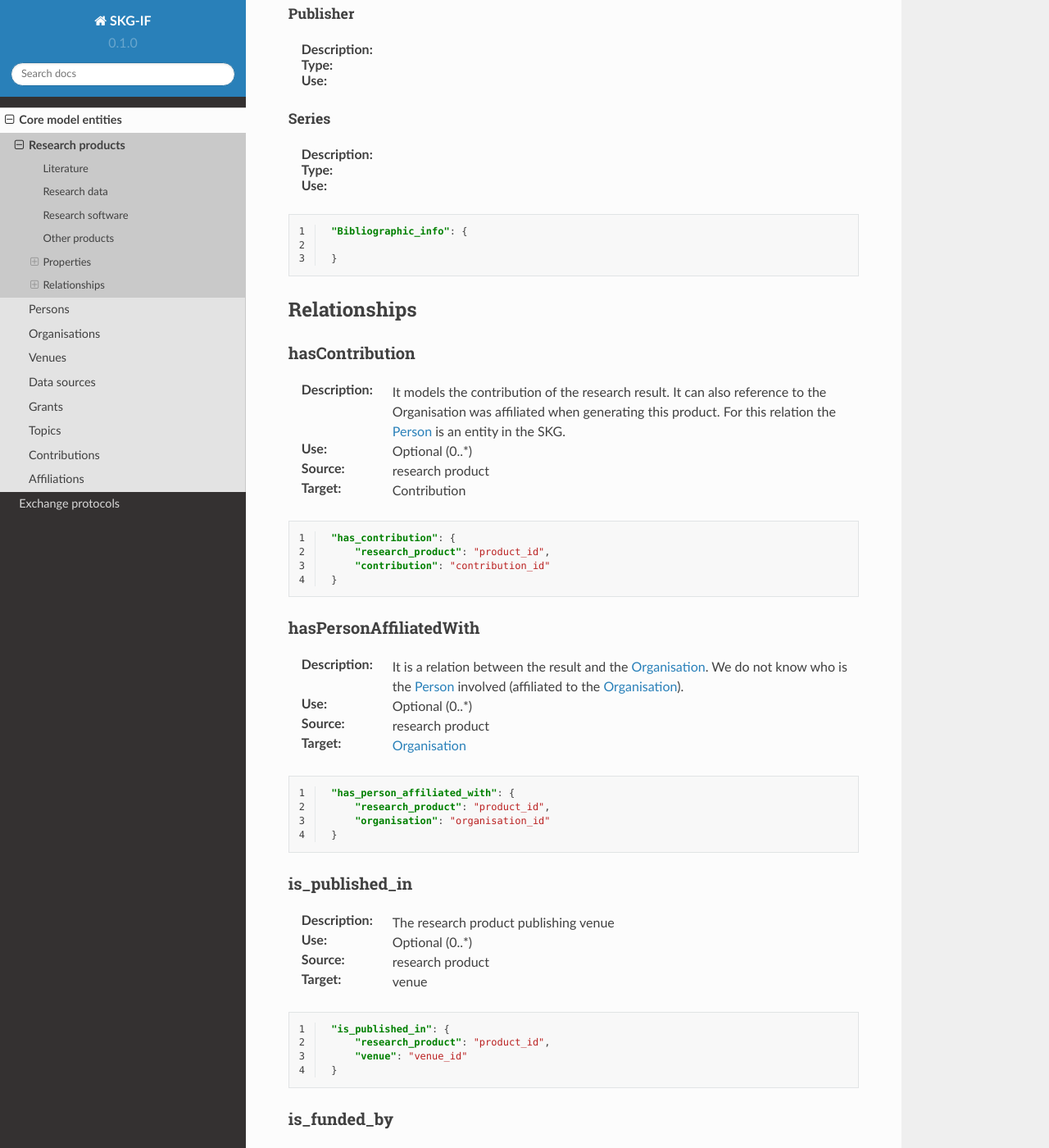
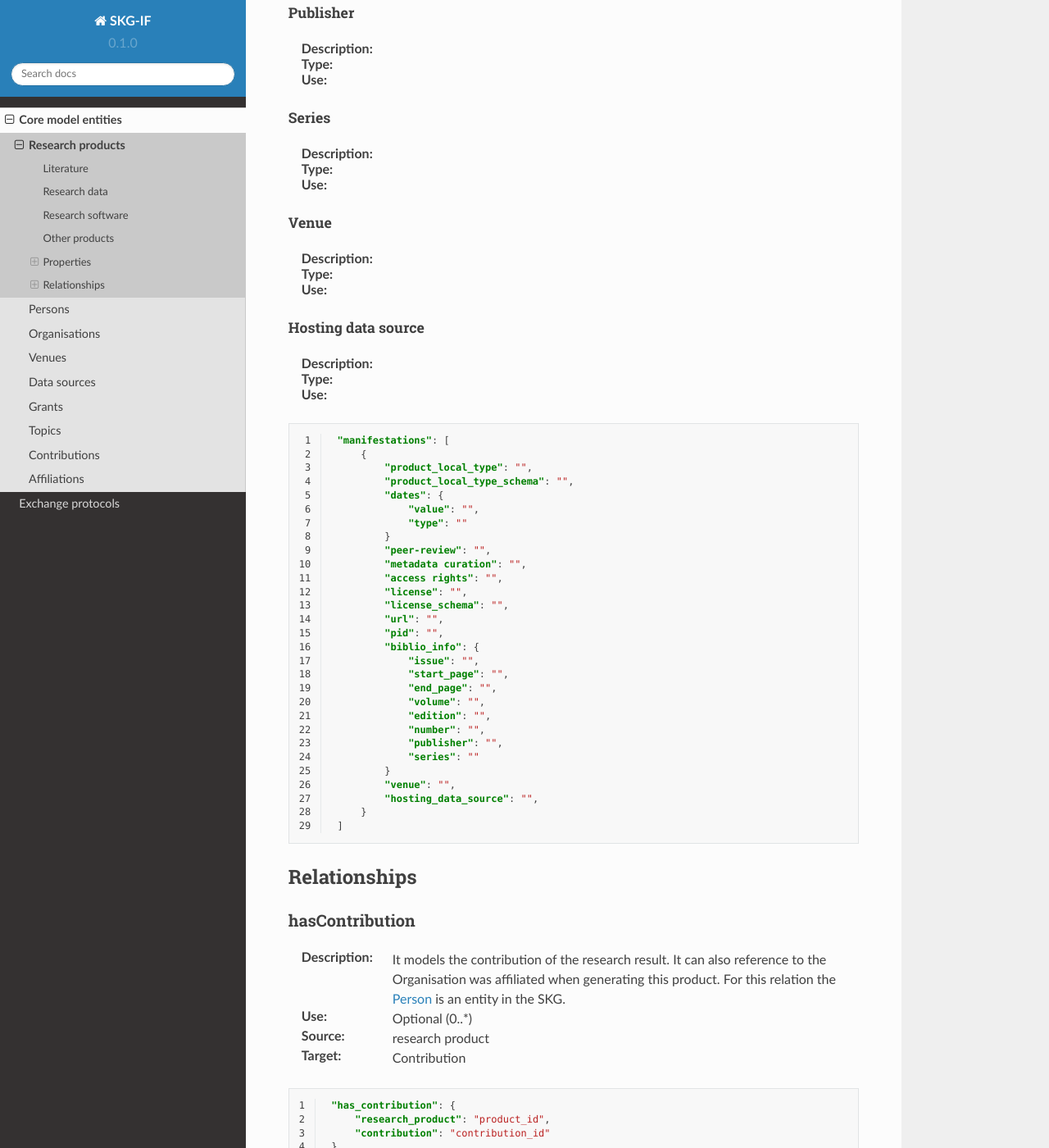
Before and after one commit to andremann/SKG-IF, a Sphinx documentation site: the page built from docs/source/products.rst, in a window 1280 px wide and 1400 px high, scrolled down 5163 px. Shown: the whole window at 82% size. Built offline with Sphinx 7.4.7 and the Read the Docs theme 2.0.0, drawn with Linux system fonts in a browser that asks for light colours; some of the changed text lies outside the part shown.

Commit message:
updating product

```diff
--- a/docs/source/products.rst
+++ b/docs/source/products.rst
@@ -72,7 +72,6 @@ Value
     ]
 
 
-
 Titles
 ----
 :Description: The titles of a research product (multiple for multilinguism).
@@ -118,7 +117,6 @@ Product local type
 :Type: String from a vocabulary
 :Use: Mandatory (1)
 
-
 Product local type schema
 ^^^^^^^^^^^^^^^^
 :Description: The schema of the manifestation product type.
@@ -131,28 +129,17 @@ Dates
 :Type: List
 :Use: Mandatory (1)
 
-Date value
+Value
 """""""""""""
 :Description: The relevant date for the research product.
 :Type: String (ISO 8601 date string)
 :Use: Mandatory (1)
 
-Date type
+Type
 """""""""""""
 :Description: The type of the date (e.g. publishing, embargo, ...).
 :Type: String
 :Use: Mandatory (1)
-
-.. code-block:: json
-   :linenos:
-
-    "dates": [
-        {
-            "date_value": "2022-12-03",
-            "date_type": "embargo"
-        }
-    ]
-
 
 Peer review
 ^^^^^^^^^^^^^^^^
@@ -160,23 +147,11 @@ Peer review
 :Type: String, one of the following (single-blind, open, double-blind, unavailable)
 :Use: Mandatory (1)
 
-.. code-block:: json
-   :linenos:
-
-    "peer-review": "open"
-
-
 Metadata curation
 ^^^^^^^^^^^^^^^^
 :Description:
 :Type: String, one of the following (yes, no, unavailable)
 :Use: Mandatory (1)
-
-.. code-block:: json
-   :linenos:
-
-    "curation": "yes"
-
 
 URL
 ^^^^^^^^^^^^^^^^
@@ -184,23 +159,29 @@ URL
 :Type: URL
 :Use:
 
-.. code-block:: json
-   :linenos:
-
-    "url": "https://..."
-
-
 PID
 ^^^^^^^^^^^^^^^^
 :Description:
 :Type: URL
 :Use: Mandatory (1)
 
-.. code-block:: json
-   :linenos:
+Access right
+^^^^^^^^^^^^^^^^
+:Description:
+:Type: String, one of the following (open, closed, embargo, restricted, unavailable).
+:Use: Mandatory (1)
 
-    "pid": "https://doi.org/..."
+Licence
+^^^^^^^^^^^^^^^^
+:Description:
+:Type: String
+:Use: Recommended (1)
 
+Licence schema
+^^^^^^^^^^^^^^^^
+:Description:
+:Type: String
+:Use: Recommended (1)
 
 Bibliographic information
 ^^^^^^^^^^^^^^^^
@@ -256,13 +237,50 @@ Series
 :Type:
 :Use:
 
+Venue
+""""""""""""
+:Description:
+:Type:
+:Use:
+
+Hosting data source
+""""""""""""
+:Description:
+:Type:
+:Use:
+
 .. code-block:: json
    :linenos:
 
-    "Bibliographic_info": {
-
-    }
-
+    "manifestations": [
+        {
+            "product_local_type": "",
+            "product_local_type_schema": "",
+            "dates": {
+                "value": "",
+                "type": ""
+            }
+            "peer-review": "",
+            "metadata curation": "",
+            "access rights": "",
+            "license": "",
+            "license_schema": "",
+            "url": "",
+            "pid": "",
+            "biblio_info": {
+                "issue": "",
+                "start_page": "",
+                "end_page": "",
+                "volume": "",
+                "edition": "",
+                "number": "",
+                "publisher": "",
+                "series": ""
+            }
+            "venue": "",
+            "hosting_data_source": "",
+        }
+    ]
 
 
 Relationships
```
